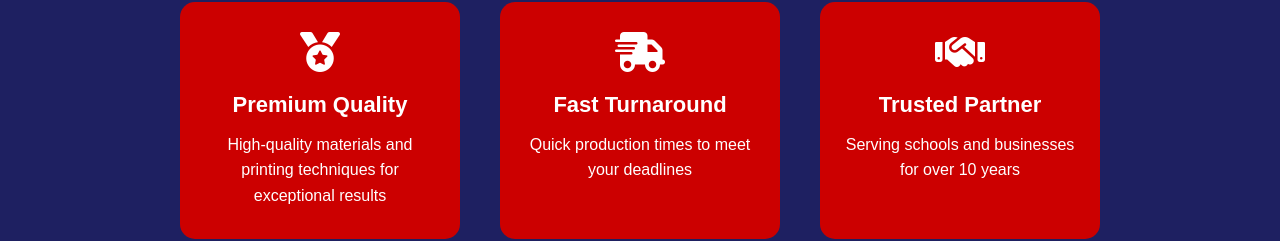
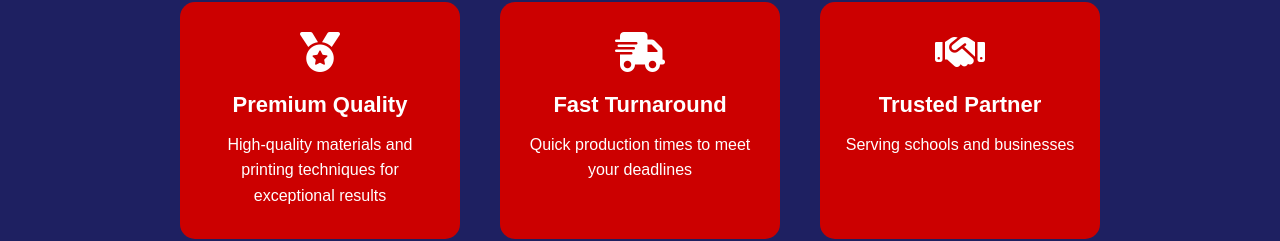
Before and after one commit to Ndoni-Labels/ndonilabels, a plain HTML site: page index.html in a window 1280 px wide. Shown: the part 1060-1301 px from the top of the page. Drawn offline with Linux system fonts and the light colour scheme.

Commit message:
Updated home page and removed the +10 plus years of experience

```diff
--- a/index.html
+++ b/index.html
@@ -66,7 +66,7 @@
                 <div class="feature">
                     <i class="fas fa-handshake"></i>
                     <h3>Trusted Partner</h3>
-                    <p>Serving schools and businesses for over 10 years</p>
+                    <p>Serving schools and businesses</p>
                 </div>
             </div>
         </div>
```
